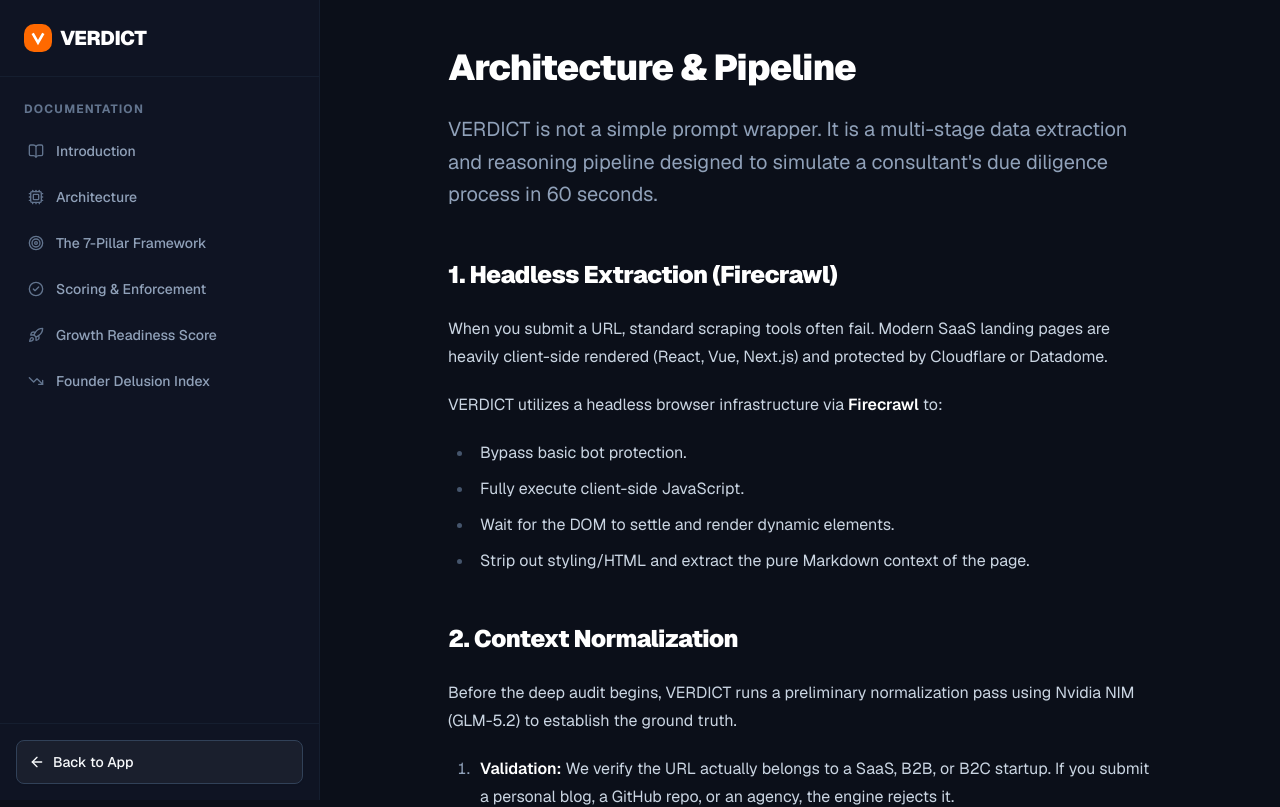
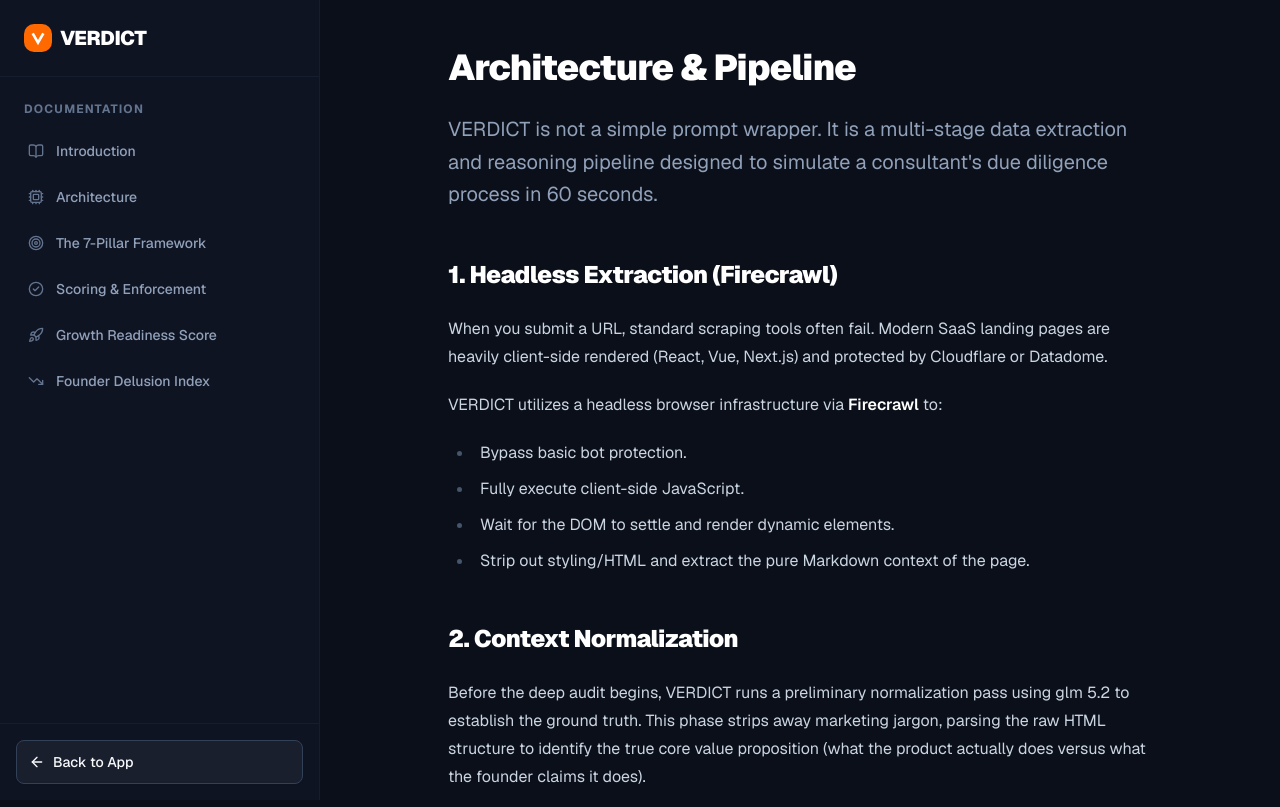
Before and after one commit to eugenennamdi/verdict, a Next.js app: page /docs/architecture in a window 1280 px wide. Shown: the top 807 px of the page. Built offline with nearby package versions, Linux system fonts and the light colour scheme.

Commit message:
docs: rename Nvidia NIM to glm 5.2

```diff
--- a/src/app/docs/architecture/page.tsx
+++ b/src/app/docs/architecture/page.tsx
@@ -34,8 +34,8 @@
 
         <section>
           <h2>2. Context Normalization</h2>
-          <p>
-            Before the deep audit begins, VERDICT runs a preliminary normalization pass using Nvidia NIM (GLM-5.2) to establish the ground truth.
+          <p className="text-slate-300 mb-4">
+            Before the deep audit begins, VERDICT runs a preliminary normalization pass using glm 5.2 to establish the ground truth. This phase strips away marketing jargon, parsing the raw HTML structure to identify the true core value proposition (what the product actually does versus what the founder claims it does).
           </p>
           <ol>
             <li><strong>Validation:</strong> We verify the URL actually belongs to a SaaS, B2B, or B2C startup. If you submit a personal blog, a GitHub repo, or an agency, the engine rejects it.</li>
--- a/src/lib/engine.ts
+++ b/src/lib/engine.ts
@@ -67,7 +67,7 @@
 
   const resultText = aiResponse.choices[0]?.message?.content;
   if (!resultText) {
-     throw new Error('No response from Nvidia NIM');
+     throw new Error('No response from glm 5.2');
   }
 
   const extractedData = JSON.parse(resultText);
@@ -153,7 +153,7 @@
 
   const resultText = aiResponse.choices[0]?.message?.content;
   if (!resultText) {
-     throw new Error('No response from Nvidia NIM');
+     throw new Error('No response from glm 5.2');
   }
 
   const auditData = JSON.parse(resultText);
```
